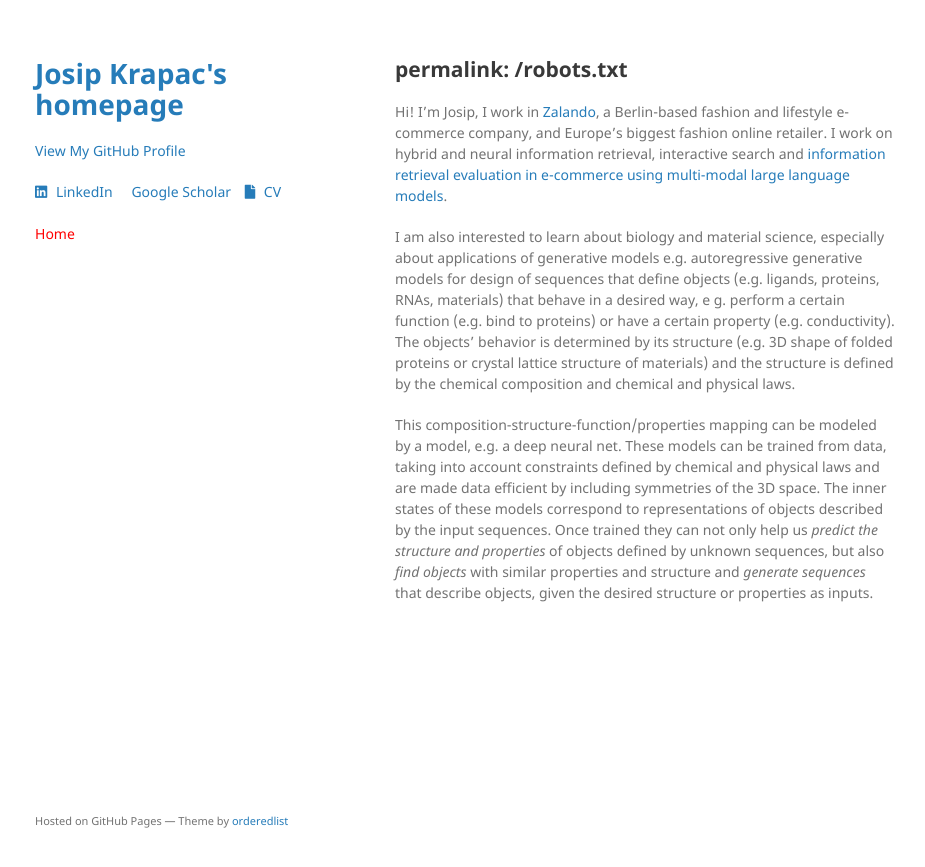
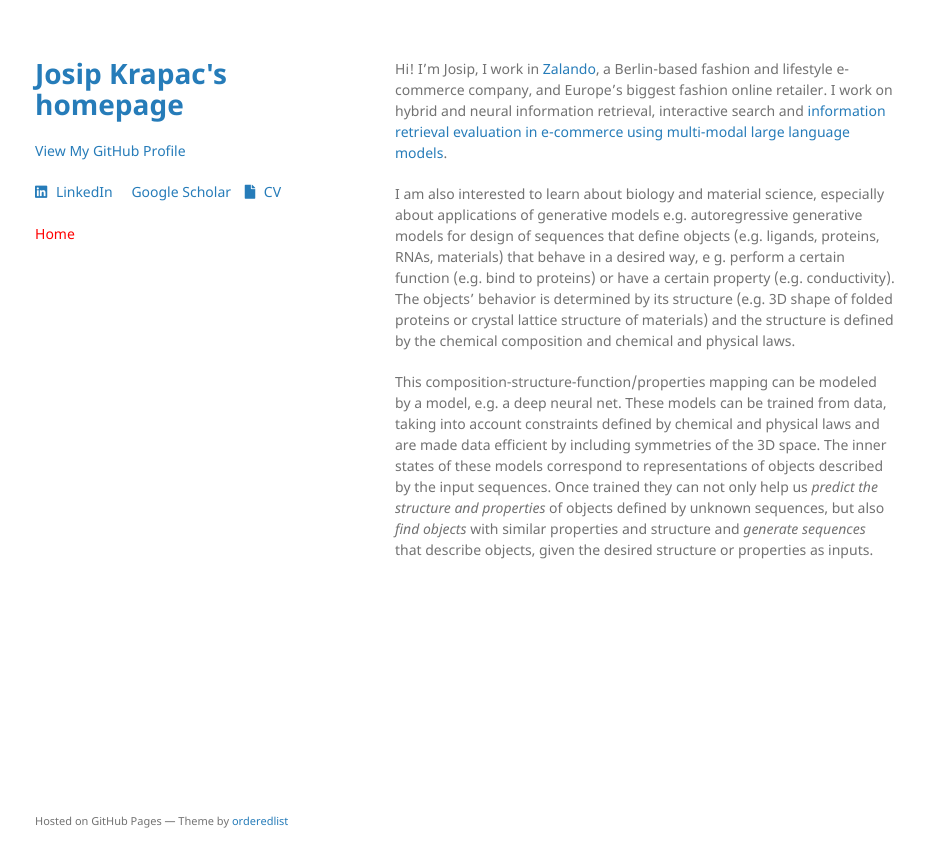
Before and after one commit to josipkrapac/josipkrapac.github.io, a Jekyll site: the page built from index.md, in a window 1280 px wide. Shown: the top 867 px of the page, without its empty margins (175-1100 px from the left). Built offline with Jekyll 4.4.1, drawn with Linux system fonts in a browser that asks for light colours; a style sheet for code colours, icons or effects is not loaded; our own code applies the rules of GitHub Pages for plain Markdown files.

Commit message:
Update index.md

```diff
--- a/index.md
+++ b/index.md
@@ -1,7 +1,5 @@
 ---
 layout: default
----
-permalink: /robots.txt
 ---
 
 Hi! I'm Josip, I work in [Zalando](http://zalando.com), a Berlin-based fashion and lifestyle e-commerce company, and Europe's biggest fashion online retailer. I work on hybrid and neural information retrieval, interactive search and [information retrieval evaluation in e-commerce using multi-modal large language models](https://arxiv.org/abs/2409.11860).
```
